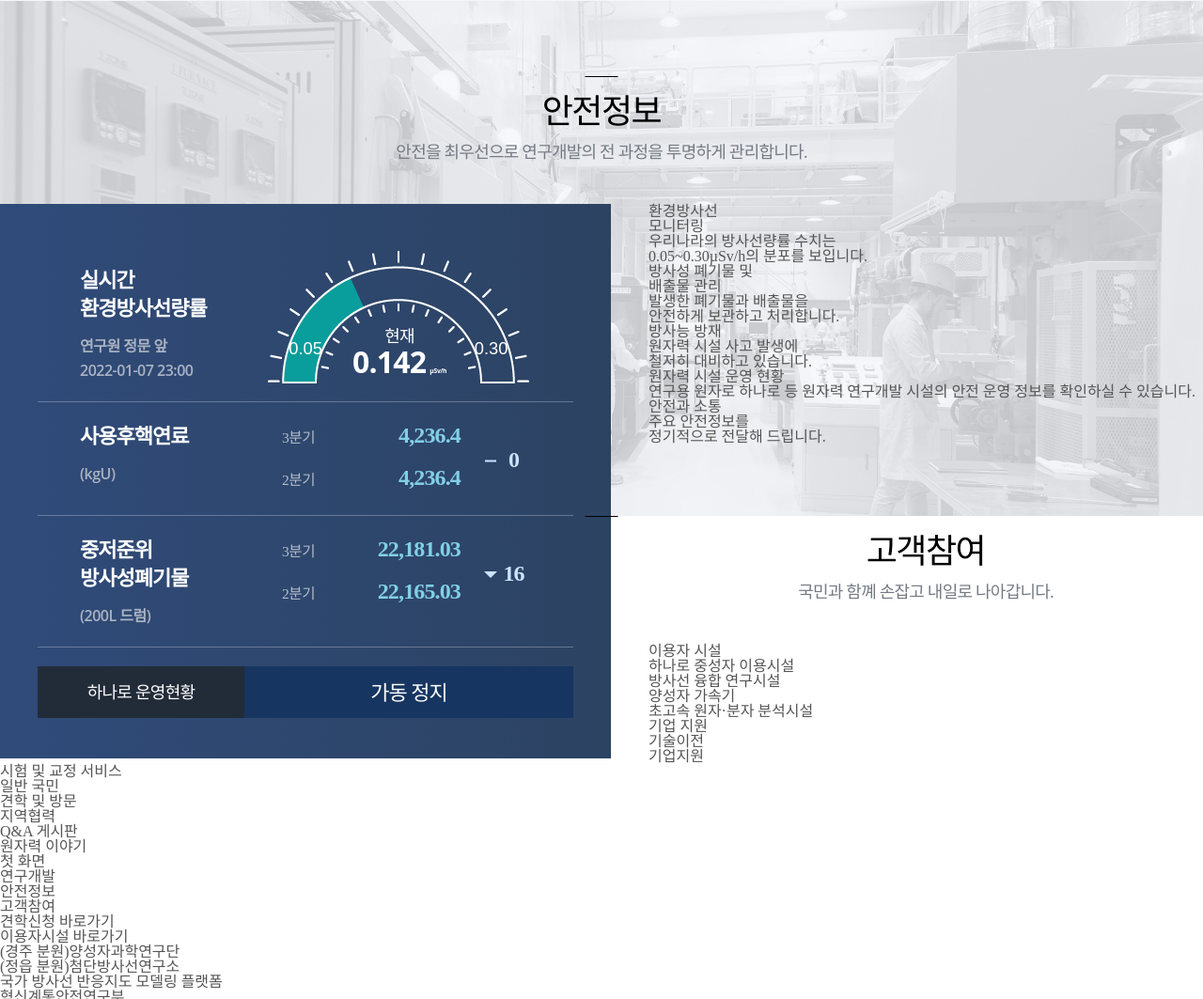
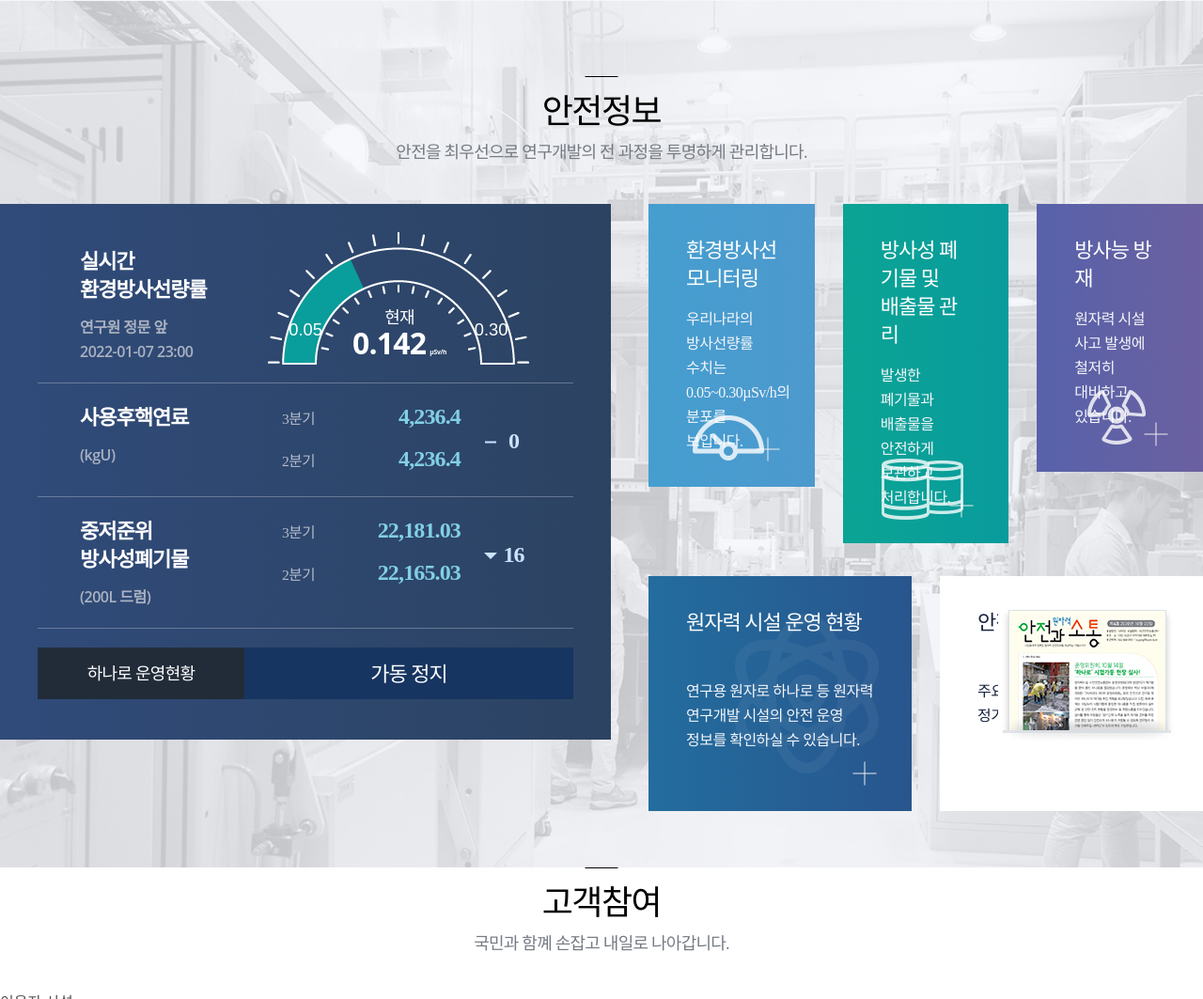
Before and after one commit to qp-yeonji-kim/Portfolio_4.Accessibility, a plain HTML site: page index.html in a window 1280 px wide. Shown: the part 2749-3812 px from the top of the page at 94% size. Drawn offline with nearby package versions, Linux system fonts and the light colour scheme.

Commit message:
sc_security 완성

```diff
--- a/css/common.css
+++ b/css/common.css
@@ -47,3 +47,31 @@
 	height: 100vh;
 	overflow: hidden;
 }
+
+.btn_more{
+	position: absolute;
+  width: 30px;
+  height: 30px;
+  transition: transform .3s;
+}
+
+.btn_more:hover,
+.btn_more:focus {
+  transform: rotate(360deg);
+}
+
+.btn_more::before,
+.btn_more::after {
+  content: '';
+  position: absolute;
+  width: 25px;
+  height: 1px;
+  background: #969696;
+  left: 50%;
+  top: 50%;
+  transform: translate(-50%, -50%);
+}
+
+.btn_more::after {
+  transform: translate(-50%, -50%) rotate(90deg);
+}
--- a/css/main.css
+++ b/css/main.css
@@ -251,8 +251,6 @@ main .main_vis {
   font-size: 1.250em;
   line-height: 1.5em;
   font-weight: 500;
-  /*  */
-  /* 왜 안먹힘? */
   letter-spacing: -0.05em;
   color: #fff;
   text-align: center;
@@ -623,36 +621,9 @@ main .main_vis {
   background-position: center;
 }
 
-.sc_community_article .btn_more {
-  position: absolute;
-  width: 30px;
-  height: 30px;
-  transition: transform .3s;
-}
 .sc_community_article .sc_press .btn_more {
   right: 27px;
   top: 32px;
-}
-
-.sc_community_article .btn_more:hover,
-.sc_community_article .btn_more:focus {
-  transform: rotate(360deg);
-}
-
-.sc_community_article .btn_more::before,
-.sc_community_article .btn_more::after {
-  content: '';
-  position: absolute;
-  width: 25px;
-  height: 1px;
-  background: #969696;
-  left: 50%;
-  top: 50%;
-  transform: translate(-50%, -50%);
-}
-
-.sc_community_article .btn_more::after {
-  transform: translate(-50%, -50%) rotate(90deg);
 }
 
 .sc_community_article .sc_info {
@@ -1221,9 +1192,12 @@ section > .title + .sub_txt {
 .sc_security .content_area{
   max-width: 1680px;
   margin: 0 auto;
+  overflow: hidden;
+}
+.sc_security .content_area >*{
+  float: left;
 }
 .sc_security .content_area .radiation_live{
-  float: left;
   width: 650px;
   min-height: 565px;
   padding: 30px 40px;
@@ -1269,7 +1243,7 @@ section > .title + .sub_txt {
   padding: 0 100px 0 40px;
 }
 
-.sc_security .environmental_rad dl{
+.sc_security .radiation_live .environmental_rad{
   padding-top: 0;
 }
 .sc_security .environmental_rad dt{
@@ -1437,10 +1411,121 @@ section > .title + .sub_txt {
   background: #173561;
 }
 
-
-.sc_security .content_area .radiation_info{}
-
-
+.sc_security .radiation_info{
+  width: calc(100% - 690px);
+  overflow: hidden;
+}
+.sc_security .radiation_info > *{
+  float: left;
+  position: relative;
+  width: calc((100% - 60px)/3);
+  min-height: 285px;
+  padding: 35px 40px;
+}
+.sc_security .radiation_info >*::after{
+  content: '';
+  position: absolute;
+  bottom: 25px;
+  left: 40px;
+  width: 90px;
+  height: 65px;
+  background-image: url('../images/i_sc_security.png');
+  background-repeat: no-repeat;
+}
+.sc_security .radiation_info .monitoring{
+  background: linear-gradient(to right,#459ecf,#4d99ce);
+}
+.sc_security .radiation_info .monitoring::after{
+  background-position: 0 0;
+}
+.sc_security .radiation_info .manage{
+  margin: 0 30px;
+  background: linear-gradient(to right,#0ba494,#099b9d);
+}
+.sc_security .radiation_info .manage::after{
+  background-position: -90px 0;
+}
+.sc_security .radiation_info .prevent{
+  background: linear-gradient(to right,#5762aa,#6b60a0);
+}
+.sc_security .radiation_info .prevent::after{
+  background-position: -180px 0;
+}
+
+.sc_security .radiation_info .operate, .sc_security .radiation_info .safety{
+  width: calc((100% - 30px)/2);
+  min-height: 250px;
+  margin-top: 35px;
+}
+.sc_security .radiation_info .operate{
+  background: linear-gradient(to right,#236d9e,#28558d);
+}
+.sc_security .radiation_info .operate::after{
+  width: calc(100% - 70px);
+  height: calc(100% - 80px);
+  left: 50%;
+  top: 50%;
+  transform: translate(-50%, -50%);
+  background: url('../images/i_sc_security_operate.png') no-repeat;
+  background-size: contain;
+  background-position: 100% 50%;
+  pointer-events : none;
+}
+.sc_security .radiation_info .safety{
+  margin-left: 30px;
+  background: #fff;
+}
+
+.sc_security .radiation_info a{
+  display: block;
+}
+.sc_security .radiation_info h4{
+  min-height: 60px;
+  font-size: 1.375em;
+  font-weight: 500;
+  line-height: 1.3636em;
+  letter-spacing: -0.04545em;
+  color: #fff;
+}
+.sc_security .radiation_info a:hover p, .sc_security .radiation_info a:focus p{
+  text-decoration: underline;
+  text-underline-position: under;
+}
+.sc_security .radiation_info p{
+  margin-top: 15px;
+  font-weight: 300;
+  line-height: 1.625em;
+  letter-spacing: -0.03125em;
+  word-break: keep-all;
+  color: #f4f6fa;
+}
+
+.sc_security .radiation_info .safety a h4, .sc_security .radiation_info .safety a p{
+  color: #16213c;
+}
+
+.sc_security .radiation_info .safety .img_wrap{
+  position: absolute;
+  top: 35px;
+  right: 30px;
+  width: 188px;
+  height: 141px;
+}
+
+.sc_security .radiation_info .safety .img_wrap{
+  object-fit: cover;
+}
+
+.sc_security .radiation_info .btn_more{
+  right: 35px;
+  bottom: 25px;
+}
+.sc_security .radiation_info .btn_more::before, .sc_security .radiation_info .btn_more::after{
+  background: #eee;
+}
+.sc_security .radiation_info a:hover .btn_more, .sc_security .radiation_info a:focus .btn_more{
+  transform: rotate(360deg);
+}
 
 
 
--- a/index.html
+++ b/index.html
@@ -928,20 +928,20 @@
                 우리나라의 방사선량률 수치는 <br>
                 0.05~0.30µSv/h의 분포를 보입니다.
               </p>
-              <i></i>
+              <i class="btn_more"></i>
             </a>
           </div>
-          <div class="monitoring">
+          <div class="manage">
             <a href="">
               <h4>방사성 폐기물 및 <br>배출물 관리</h4>
               <p>
                 발생한 폐기물과 배출물을 <br>
                 안전하게 보관하고 처리합니다.
               </p>
-              <i></i>
+              <i class="btn_more"></i>
             </a>
           </div>
-          <div class="monitoring">
+          <div class="prevent">
             <a href="">
               <h4>
                 방사능 방재
@@ -950,10 +950,10 @@
                 원자력 시설 사고 발생에 <br>
                 철저히 대비하고 있습니다.
               </p>
-              <i></i>
+              <i class="btn_more"></i>
             </a>
           </div>
-          <div class="monitoring">
+          <div class="operate">
             <a href="">
               <h4>
                 원자력 시설 운영 현황
@@ -961,10 +961,10 @@
               <p>
                 연구용 원자로 하나로 등 원자력 연구개발 시설의 안전 운영 정보를 확인하실 수 있습니다.
               </p>
-              <i></i>
+              <i class="btn_more"></i>
             </a>
           </div>
-          <div class="monitoring">
+          <div class="safety">
             <a href="">
               <h4>
                 안전과 소통
@@ -974,7 +974,7 @@
                 정기적으로 전달해 드립니다.
               </p>
               <div class="img_wrap">
-                <img src="" alt="">
+                <img src="images/i_safe_communication.jpg" alt="">
               </div>
             </a>
           </div>
```
Also changed, not shown: images/i_sc_security_operate.png (added).
